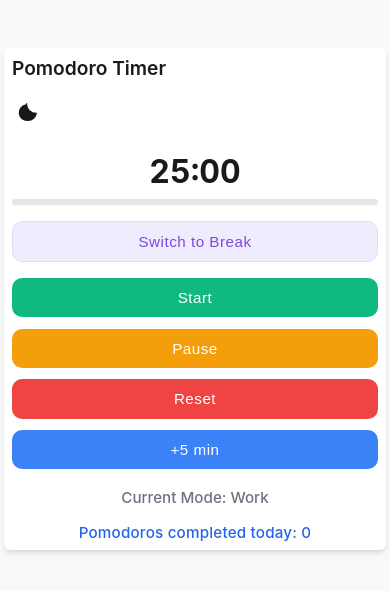
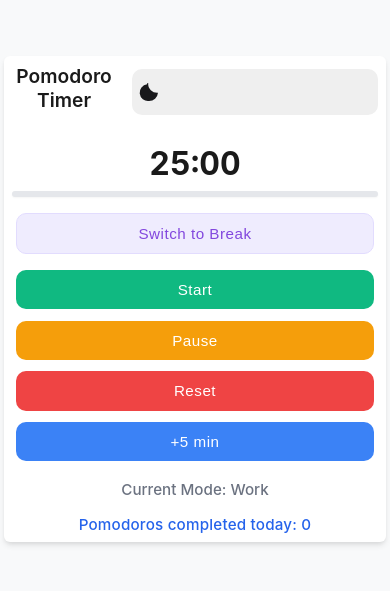
Before and after one commit to spencerv321/BYOA-Pomodoro, a plain HTML site: page index.html in a window 390 px wide. Shown: the part 123-714 px from the top of the page. Drawn offline with Linux system fonts and the light colour scheme.

Commit message:
Make mobile layout more user-friendly

```diff
--- a/styles.css
+++ b/styles.css
@@ -206,20 +206,20 @@ body.dark-mode #add-5-min:hover {
 .header {
     display: flex;
     align-items: center;
-    justify-content: space-between;
+    justify-content: center;
+    gap: 0.75rem;
     margin-bottom: 1.5rem;
 }
 
+.header h1 {
+    margin: 0;
+    text-align: center;
+}
+
 #dark-mode-toggle {
-    background: none;
-    border: none;
-    cursor: pointer;
-    padding: 0.25rem;
-    border-radius: 50%;
-    display: flex;
-    align-items: center;
-    transition: background 0.2s;
+    margin-left: 0.5rem;
 }
+
 #dark-mode-toggle:hover {
     background: rgba(100, 116, 139, 0.15);
 }
@@ -275,13 +275,15 @@ body.dark-mode .session-stats {
         width: 98vw;
     }
     .header {
-        flex-direction: column;
-        align-items: flex-start;
+        flex-direction: row;
+        align-items: center;
+        justify-content: center;
         gap: 0.5rem;
     }
-    h1 {
+    h1, .header h1 {
         font-size: 1.2rem;
         margin-bottom: 0.5rem;
+        text-align: center;
     }
     .timer {
         margin-bottom: 1.2rem;
@@ -297,13 +299,18 @@ body.dark-mode .session-stats {
     .controls {
         flex-direction: column;
         gap: 0.7rem;
+        align-items: center;
     }
     button, #toggle-mode, #add-5-min {
         font-size: 1rem;
         padding: 1rem 0.5rem;
-        width: 100%;
+        width: 90%;
+        max-width: 340px;
         min-width: 0;
         border-radius: 10px;
+        margin-left: auto;
+        margin-right: auto;
+        display: block;
     }
     #toggle-mode {
         margin-bottom: 1rem;
@@ -328,5 +335,7 @@ body.dark-mode .session-stats {
     button, #toggle-mode, #add-5-min {
         font-size: 0.95rem;
         padding: 0.7rem 0.3rem;
+        width: 98%;
+        max-width: 98vw;
     }
 }
```
Also changed, not shown: 1 other file.
